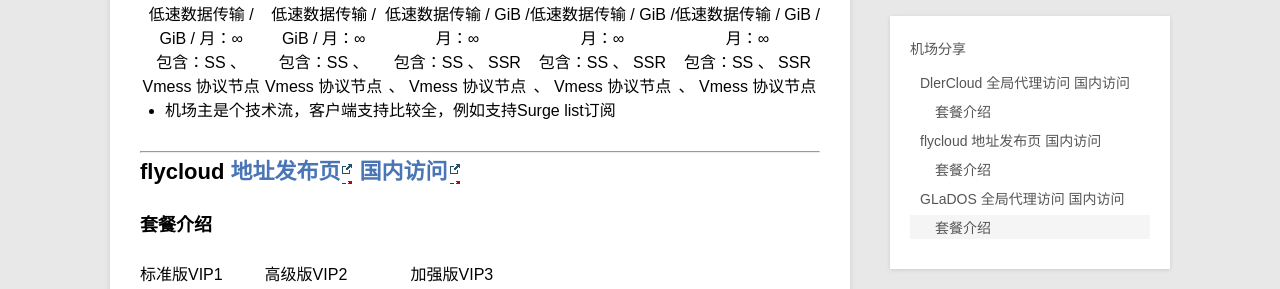
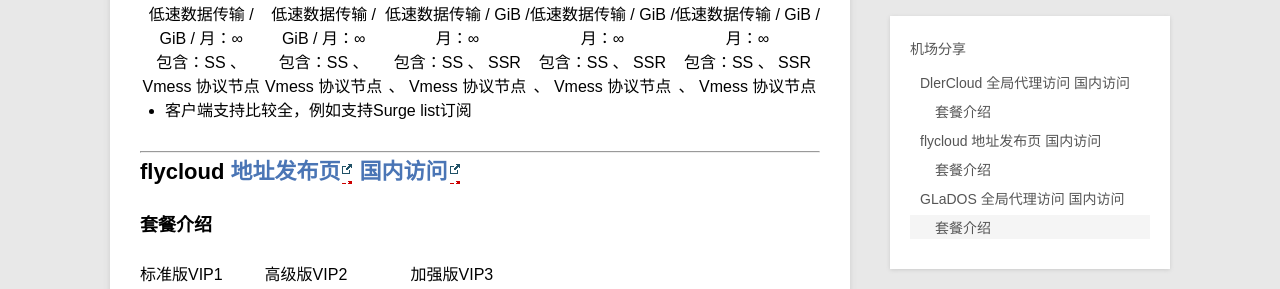
Before and after one commit to Darren-X1/Net-Door, a Jekyll site: the page built from _posts/blog/2019-12-12-jichang.md, in a window 1280 px wide. Shown: the part 656-945 px from the top of the page. Built offline with Jekyll 4.4.1, drawn with Linux system fonts in a browser that asks for light colours.

Commit message:
Update 2019-12-12-jichang.md

```diff
--- a/_posts/blog/2019-12-12-jichang.md
+++ b/_posts/blog/2019-12-12-jichang.md
@@ -16,7 +16,7 @@
 | 同时在线 / IP：2 <br/>高速数据传输 / GiB / 月：100 <br/>低速数据传输 / GiB / 月：∞ | 同时在线 / IP：3<br/> 高速数据传输 / GiB / 月：240<br/> 低速数据传输 / GiB / 月：∞ | 同时在线 / IP：4<br/> 高速数据传输 / GiB / 月：400<br/> 低速数据传输 / GiB / 月：∞ | 同时在线 / IP：5<br/> 高速数据传输 / GiB / 月：800<br/> 低速数据传输 / GiB / 月：∞ | 同时在线 / IP：6<br/> 高速数据传输 / GiB / 月：1200<br/> 低速数据传输 / GiB / 月：∞ |
 |                  包含：SS 、 Vmess 协议节点                  |                  包含：SS 、 Vmess 协议节点                  |              包含：SS 、 SSR 、 Vmess 协议节点               |              包含：SS 、 SSR 、 Vmess 协议节点               |              包含：SS 、 SSR 、 Vmess 协议节点               |
 
-* 机场主是个技术流，客户端支持比较全，例如支持Surge list订阅
+* 客户端支持比较全，例如支持Surge list订阅
 
 ***
 
```
